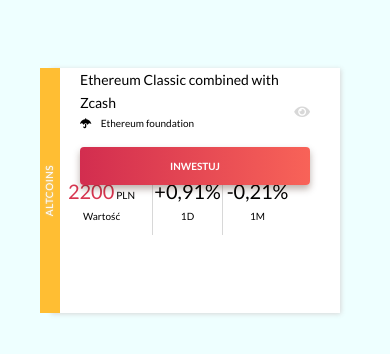
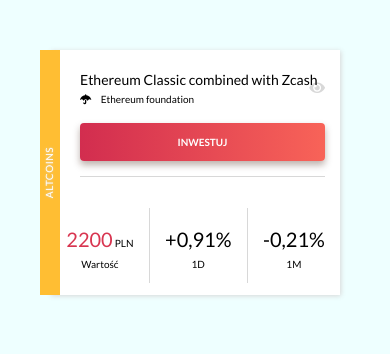
Before and after one commit to JackJ77/Hype-task, a website: page index.html in a window 390 px wide. Drawn offline with Linux system fonts and the light colour scheme.

Commit message:
phone view finished

```diff
--- a/style/main.scss
+++ b/style/main.scss
@@ -32,11 +32,6 @@
 
 //COMPONENTS
 
-.container {
-  max-width: 120rem;
-  margin: 0 auto;
-}
-
 .altcoins {
   letter-spacing: 0.5px;
   position: absolute;
@@ -68,11 +63,10 @@
 
   &__col {
 
+
     &--1 {
       flex-grow: 1;
-      border-left: 1px solid $grey-color;
-      padding-top: 1.4rem;
-      min-width: 7rem;
+      @extend %col-1-2;
 
       &:last-child {
         padding-top: 0.5rem;
@@ -80,15 +74,12 @@
     }
     &--2 {
       flex-grow: 2;
-      border-left: 1px solid $grey-color;
-      padding-top: 1.4rem;
-      min-width: 10.2rem;
+      @extend %col-1-2;
     }
     &--3 {
-      flex-grow: 3;
+      flex-grow: 2;
       text-align: left;
       padding: 0 9rem 0 3.5rem;
-      max-width: 32rem;
     }
   }
 }
@@ -101,7 +92,15 @@
   display: inline-block;
 }
 
-//BUTTON
+.nums {
+  font-size: 2rem;
+
+  &--red {
+    color: #D83550;
+  }
+}
+
+//BUTTONS
 
 .btn {
   &,
@@ -141,6 +140,11 @@
 }
 
 //UTILITIES
+.container {
+  max-width: 120rem;
+  margin: 0 auto;
+}
+
 .mb-2 {
   margin-bottom: 1.5rem;
 }
@@ -161,7 +165,12 @@
   display: block;
 }
 
-//mixins
+//MIXINS & EXTENDS
+
+%col-1-2 {
+  border-left: 1px solid $grey-color;
+  padding-top: 1.4rem;
+}
 
 @mixin clearfix {
     &::after {
@@ -177,14 +186,6 @@
   font-weight: 400;
 }
 
-.nums {
-  font-size: 2rem;
-
-  &--red {
-    color: #D83550;
-  }
-}
-
 //MEDIA
 
 @media (max-width: 1060px) {
@@ -196,8 +197,13 @@
 
   .currency-row {
     &__col {
+
+      &--1,
+      &--2 {
+        padding-top: 0.6rem;
+      }
       &--3 {
-        padding: 0 3rem 0 3rem;
+        padding: 0 1.5rem 0 3rem;
       }
     }
   }
@@ -221,20 +227,27 @@
     }
 
     .currency-row {
-      display: block;
+      flex-wrap: wrap;
       height: 24.5rem;
 
       &__col {
-        &--1 {
-          float: left;
-        }
-
+        &--1,
         &--2 {
-          float: left;
+          padding-top: 1.4rem;
+          flex-grow: 1;
         }
 
         &--3 {
-          max-width: 48rem;
+          width: 100%;
+
+          &::after {
+            display: block;
+            margin: 0 auto;
+            height: 1px;
+            width: 100%;
+            background-color: $grey-color;
+            content: "";
+          }
         }
       }
     }
@@ -245,7 +258,7 @@
         width: 100%;
         text-align: center;
         margin-top: 1.5rem;
-        margin-bottom: 1rem;
+        margin-bottom: 1.5rem;
       }
     }
 
@@ -266,3 +279,14 @@
       }
     }
 }
+
+@media (max-width: 396px) {
+  .currency-row {
+
+    &__col {
+      &--3 {
+        margin-bottom: 3.5rem;
+      }
+    }
+  }
+}
```
Also changed, not shown: style/css/style.css.
